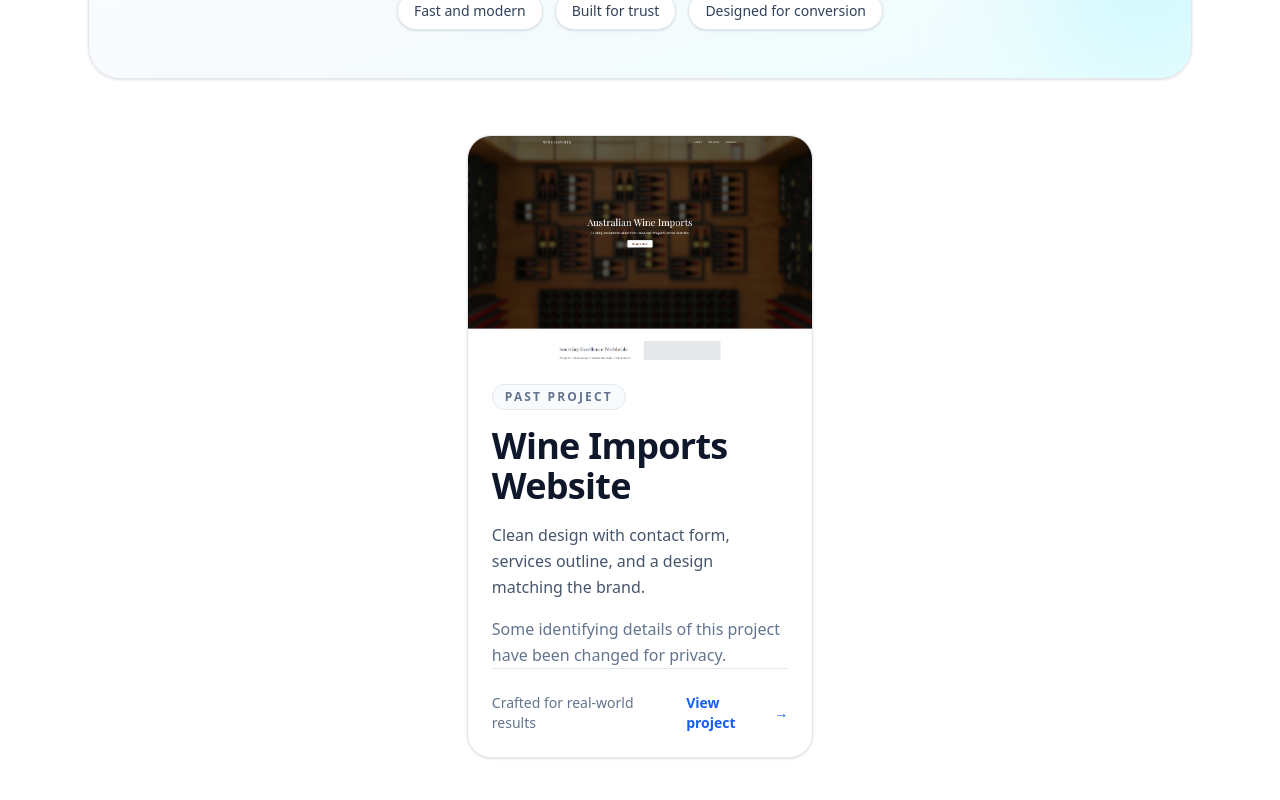
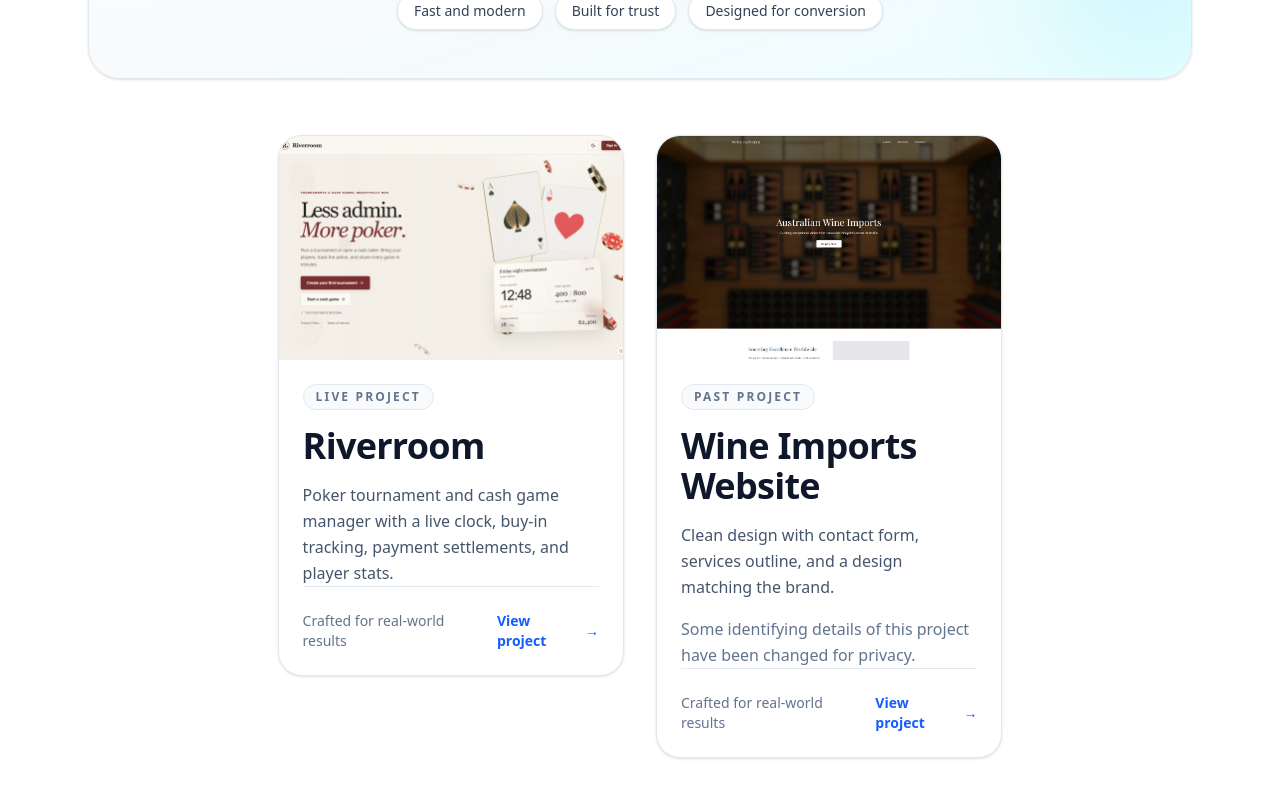
Before and after one commit to maybMedia/braith, a Next.js app: page /portfolio in a window 1280 px wide. Shown: the part 440-1240 px from the top of the page. Built offline with nearby package versions, Linux system fonts and the light colour scheme.

Commit message:
Update portfolio

```diff
--- a/src/data/projects.ts
+++ b/src/data/projects.ts
@@ -1,4 +1,13 @@
 export const projects = [
+  {
+    title: "Riverroom",
+    description:
+      "Poker tournament and cash game manager with a live clock, buy-in tracking, payment settlements, and player stats.",
+    image: "/images/portfolio/riverroom.png",
+    link: "https://www.riverroom.online/",
+    tag: "Live project",
+    isAnonymised: false,
+  },
   // {
   //   title: "Local Cafe Website",
   //   description:
```
Also changed, not shown: public/images/portfolio/riverroom.png (added).
